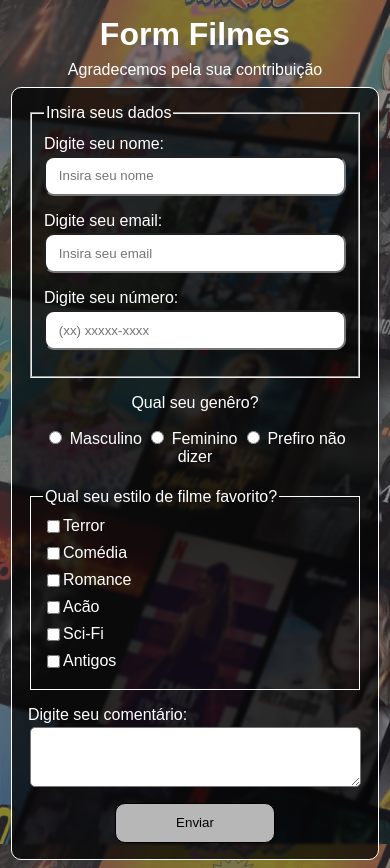
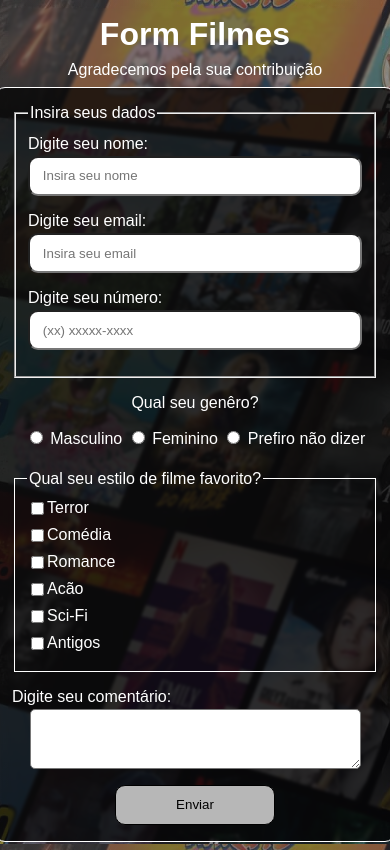
Before and after one commit to LandielDurans/Form, a plain HTML site: page index.html in a window 390 px wide. Drawn offline with Linux system fonts and the light colour scheme; files whose address does not match are found by name.

Commit message:
Update style.css

```diff
--- a/css/style.css
+++ b/css/style.css
@@ -121,9 +121,9 @@ h4 {
     border: 1px solid #000;
 }
 
-@media screen and (max-width: 450px) {
+@media screen and (max-width: 470px) {
     form {
-        width: 23rem;
+        width: 25rem;
     }
 
     .submit-form {
```
